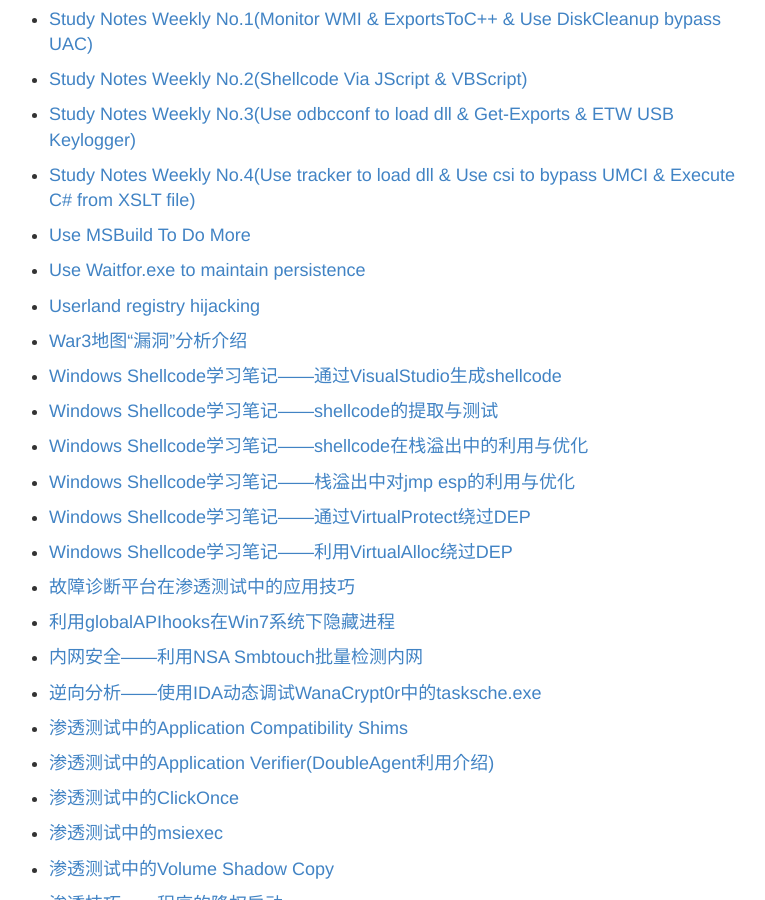
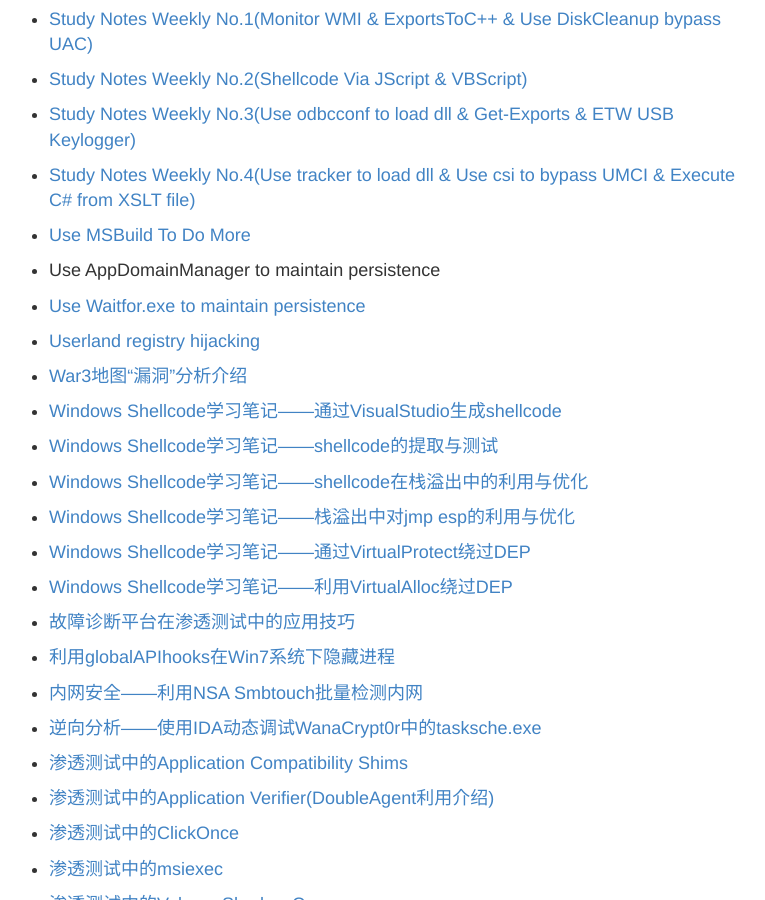
Before and after one commit to 3gstudent/backup-3gstudent.github.io, a Jekyll site: the page built from about.md, in a window 1280 px wide and 900 px high, scrolled down 2067 px. Shown: the whole window, without its empty margins (261-1026 px from the left). Built offline with Jekyll 4.4.1, drawn with Linux system fonts in a browser that asks for light colours.

Commit message:
Update about.md

```diff
--- a/about.md
+++ b/about.md
@@ -117,6 +117,9 @@ Github:   [3gstudent](https://github.com/3gstudent)
  [Use MSBuild To Do More](https://3gstudent.github.io/3gstudent.github.io/Use-MSBuild-To-Do-More/)
 
 -
+ Use AppDomainManager to maintain persistence
+
+-
  [Use Waitfor.exe to maintain persistence](https://3gstudent.github.io/3gstudent.github.io/Use-Waitfor.exe-to-maintain-persistence/)
 
 -
```
